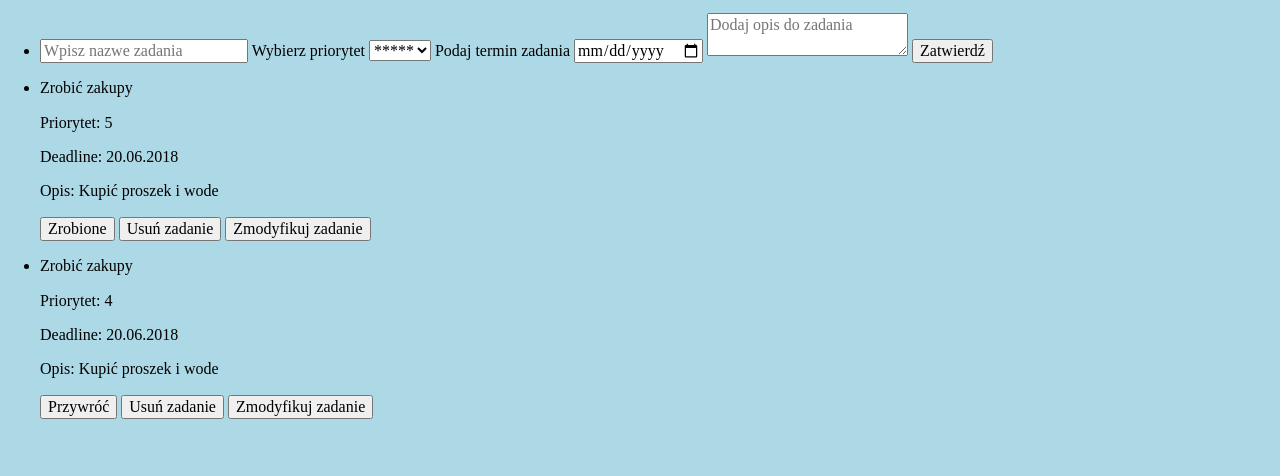
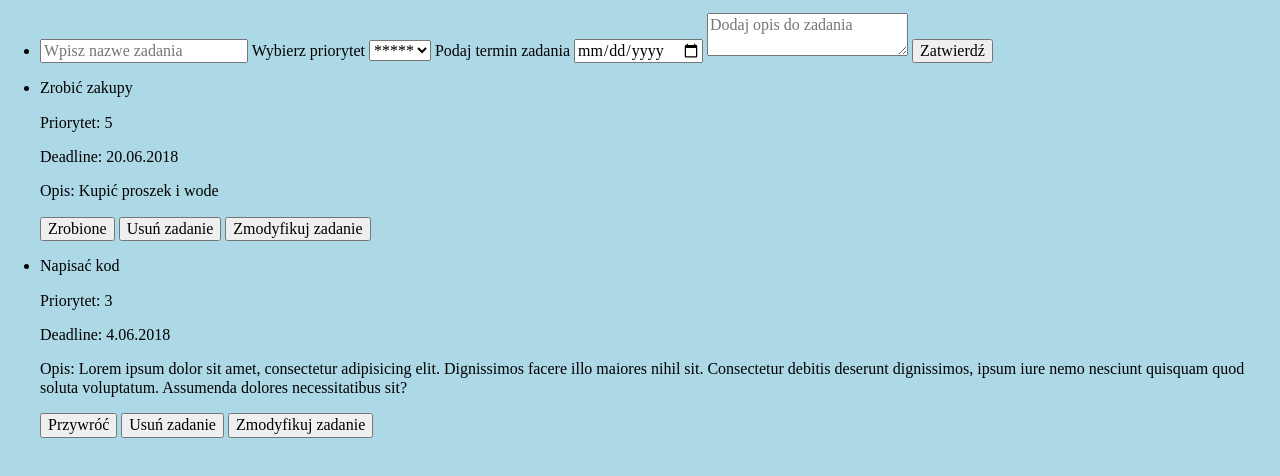
Before and after one commit to GarrusNapp/to-do-list, a website: page index.html in a window 1280 px wide. Shown: the part 128-604 px from the top of the page. Drawn offline with nearby package versions, Linux system fonts and the light colour scheme; files that its build step writes are made by us from their sources.

Commit message:
Zmiana treści wykonanego zadania dla rozróżnienia

```diff
--- a/index.html
+++ b/index.html
@@ -96,10 +96,11 @@
                 <li class="task done">
 
                     <div class="taskContent">
-                        <p class="name">Zrobić zakupy</p>
-                        <p class="priority">Priorytet: <span>4</span></p>
-                        <p class="deadine">Deadline:   <span>20.06.2018</span></p>
-                        <p class="description">Opis:   <span>Kupić proszek i wode</span></p>
+                        <p class="name">Napisać kod</p>
+                        <p class="priority">Priorytet: <span>3</span></p>
+                        <p class="deadine">Deadline:   <span>4.06.2018</span></p>
+                        <p class="description">Opis:   <span>Lorem ipsum dolor sit amet, consectetur adipisicing elit. Dignissimos facere illo maiores nihil sit.
+                            Consectetur debitis deserunt dignissimos, ipsum iure nemo nesciunt quisquam quod soluta voluptatum. Assumenda dolores necessitatibus sit?</span></p>
                     </div>
 
                     <!-- Można zmienić buttony na divy z backgroundem -->
```
